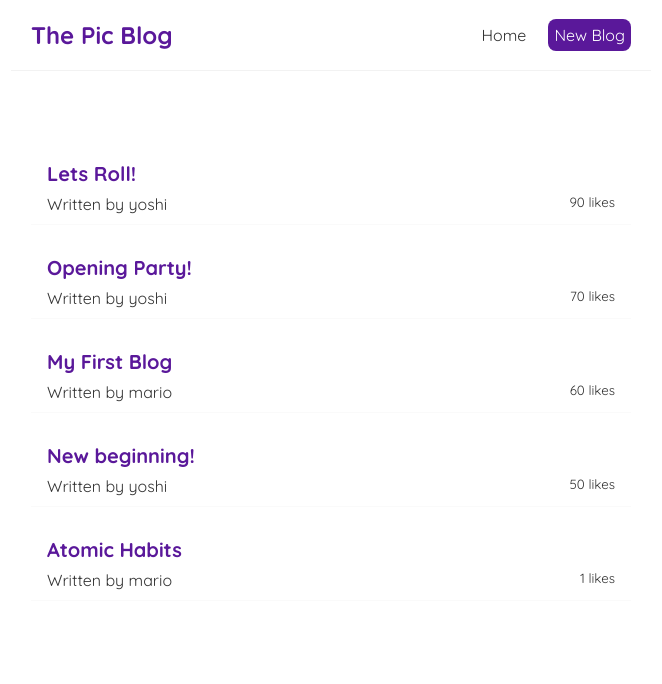
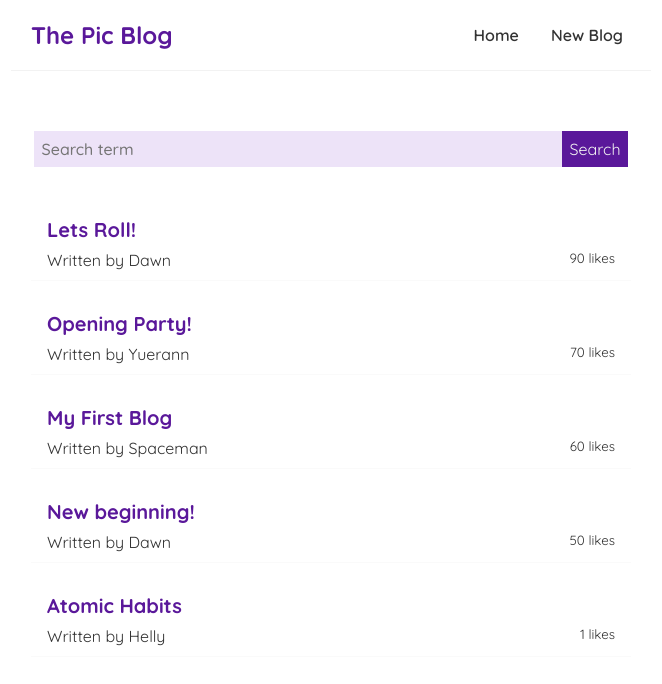
Before and after one commit to prachi-sahu-codes/Pic-Blog, a React (Create React App) app: page / in a window 1280 px wide. Shown: the top 684 px of the page, without its empty margins (309-971 px from the left). Built offline with nearby package versions, Linux system fonts and the light colour scheme; data requests are answered from the project's data file.

Commit message:
search bar added

```diff
--- a/src/Bloglist.js
+++ b/src/Bloglist.js
@@ -23,7 +23,7 @@ const Bloglist = ({ blogs }) => {
             delete blog
           </button>
 
-          note: before uuncommenting write handleDelete in top along side {blogs, title, handleDelete} */}
+          note: before uncommenting write handleDelete in top along side {blogs, title, handleDelete} */}
         </div>
       ))}
     </div>
--- a/src/Create.js
+++ b/src/Create.js
@@ -42,8 +42,10 @@ const Create = () => {
         ></textarea>
         <label>Blog author:</label>
         <select value={author} onChange={(e) => setAuthor(e.target.value)}>
-          <option value="mario">mario</option>
-          <option value="yoshi">yoshi</option>
+          <option value="Spaceman">Spaceman</option>
+          <option value="Yuerann">Yuerann</option>
+          <option value="Dawn">Dawn</option>
+          <option value="Helly">Helly</option>
         </select>
         <button>Add Blog</button>
       </form>
--- a/src/Home.js
+++ b/src/Home.js
@@ -1,3 +1,4 @@
+import { useState } from "react";
 import Bloglist from "./Bloglist";
 import useFetch from "./useFetch";
 
@@ -7,19 +8,45 @@ const Home = () => {
   //   setBlogs(newBlogs);
   // };
 
+  // let uri = "http://localhost:8000/blogs?_sort=likes&_order=desc";
+  const [input, setInput] = useState("");
+  const [uri, setUri] = useState("");
+
   const {
     data: blogs,
     isPending,
     error,
-  } = useFetch("http://localhost:8000/blogs?_sort=likes&_order=desc"); // after ? is for sorting it acc to likes
+  } = useFetch("http://localhost:8000/blogs?_sort=likes&_order=desc" + uri); // after ? is for sorting it acc to likes
+
+  const handleSearch = (e) => {
+    setInput(e.target.value);
+  };
 
   return (
     <div className="home">
+      <form className="search">
+        <input
+          type="text"
+          name="term"
+          value={input}
+          placeholder="Search term"
+          onChange={handleSearch}
+        />
+        <button
+          onClick={(e) => {
+            e.preventDefault();
+            setUri(`&q=${input}`);
+          }}
+        >
+          Search
+        </button>
+      </form>
       {error && <div>{error}</div>}
       {isPending && <div>Loading...</div>}
       {blogs && (
         <Bloglist
           blogs={blogs}
+
           // handleDelete={handleDelete}
         />
       )}
--- a/src/index.css
+++ b/src/index.css
@@ -3,6 +3,7 @@
 :root {
   --primary: #5a189a;
   --secondary: #f2f2f2;
+  --tertiary: #ede3f8;
 }
 
 /* base styles */
@@ -28,16 +29,11 @@
 .navbar a {
   margin-left: 16px;
   text-decoration: none;
-  padding: 6px;
+  padding: 6px 8px;
+  font-weight: 600;
 }
 .navbar a:hover {
-  background-color: #59189aeb;
-}
-
-.new-blog {
-  color: #fff;
-  background-color: var(--primary);
-  border-radius: 8px;
+  box-shadow: 1px 3px 5px rgba(0, 0, 0, 0.1);
 }
 
 .content {
@@ -117,9 +113,13 @@
   background: var(--primary);
   color: #fff;
   border: 0;
-  padding: 8px;
+  font-size: 1rem;
+  padding: 6px 8px;
   border-radius: 8px;
   cursor: pointer;
+}
+.create button:hover {
+  background-color: #6613ba;
 }
 
 /* 404 page */
@@ -146,3 +146,36 @@
 .not-found h1 {
   font-size: 110px;
 }
+
+/* *********search data*********** */
+
+.search {
+  text-align: center;
+  margin-bottom: 2.5rem;
+}
+.search input {
+  width: 32rem;
+  padding: 8px 8px;
+  font-size: 1rem;
+  border: none;
+  background-color: #ede3f8;
+  color: #333;
+  font-weight: 500;
+  border-style: none;
+}
+
+input:focus {
+  outline: none;
+}
+
+.search button {
+  border: none;
+  padding: 8px 8px;
+  font-size: 1rem;
+  background-color: var(--primary);
+  color: var(--secondary);
+}
+
+.search button:hover {
+  background-color: #6613ba;
+}
```
Also changed, not shown: data/db.json (+5 -5 lines).
